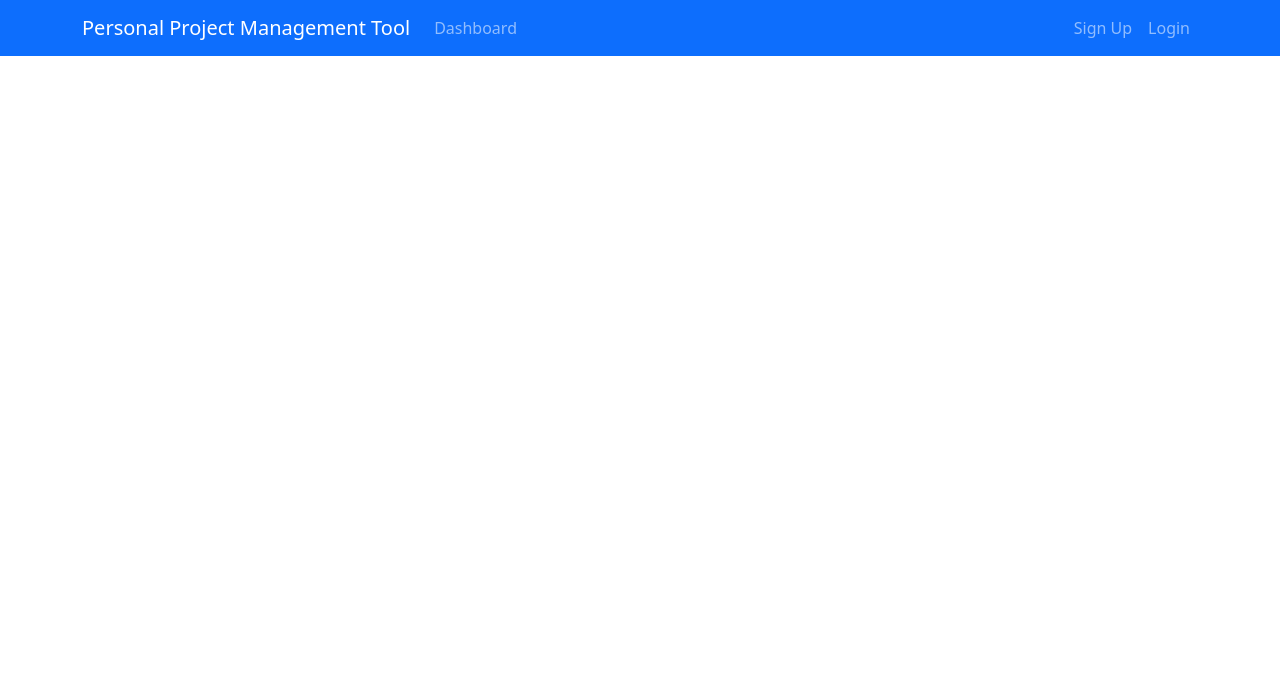
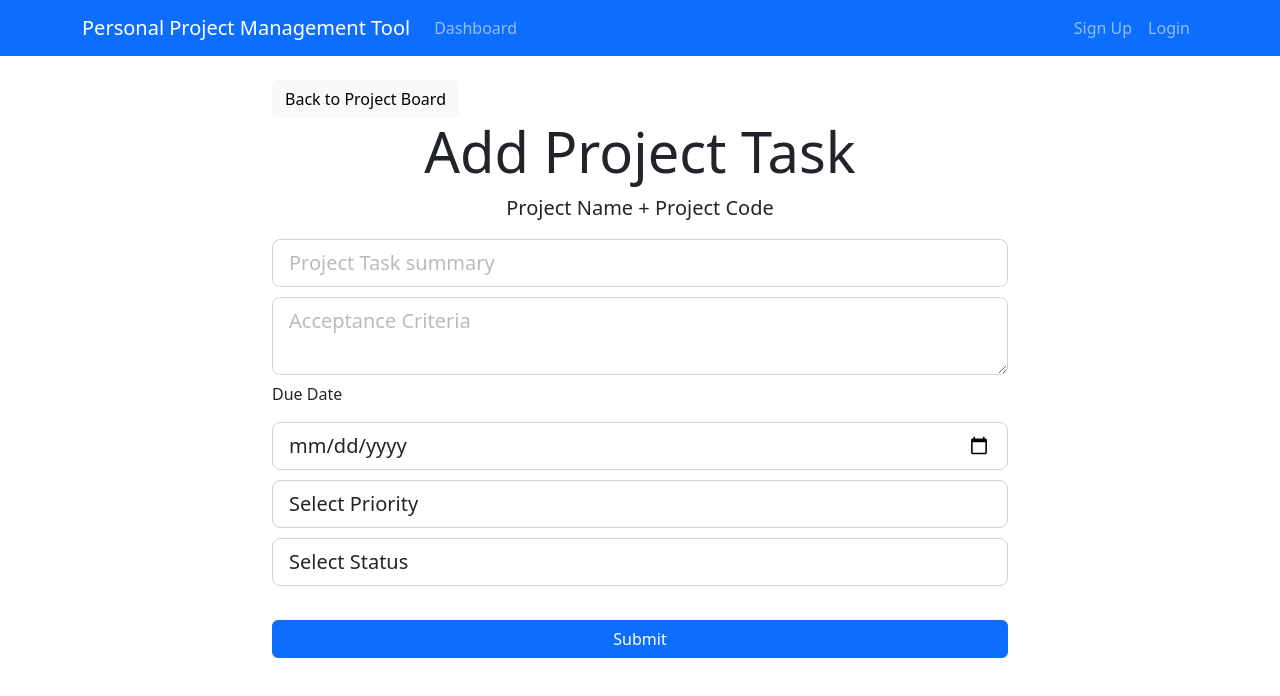
Before and after one commit to AnukulPK/ppmtool-react-client, a React (Create React App) app: page /addProjectTask/1 in a window 1280 px wide. Shown: the top 696 px of the page. Built offline with nearby package versions, Linux system fonts and the light colour scheme.

Commit message:
project board and add project added

```diff
--- a/src/App.js
+++ b/src/App.js
@@ -7,6 +7,8 @@
 import { Provider } from "react-redux";
 import { store } from "./redux/Store";
 import UpdateProject from "./components/Project/UpdateProject";
+import ProjectBoard from "./components/ProjectBoard/ProjectBoard";
+import AddProjectTask from "./components/ProjectBoard/ProjectTasks/AddProjectTask";
 
 function App() {
   return (
@@ -22,6 +24,8 @@
               path="/updateProject/:projectId"
               element={<UpdateProject />}
             />
+            <Route path="/projectBoard/:id" element={<ProjectBoard />} />
+            <Route path="/addProjectTask/:id" element={<AddProjectTask />} />
           </Routes>
         </div>
       </Router>
--- a/src/components/Project/ProjectItem.jsx
+++ b/src/components/Project/ProjectItem.jsx
@@ -23,7 +23,7 @@
           </div>
           <div className="col-md-4 d-none d-lg-block">
             <ul className="list-group">
-              <Link to="/">
+              <Link to={`/projectBoard/${project.projectIdentifier}`}>
                 <li className="list-group-item board">
                   <i className="fa fa-flag-checkered pr-1"> Project Board </i>
                 </li>
--- a/src/components/ProjectBoard/ProjectBoard.js
+++ b/src/components/ProjectBoard/ProjectBoard.js
@@ -1,7 +1,68 @@
 import React from "react";
+import { Link, useParams } from "react-router-dom";
 
 const ProjectBoard = () => {
-  return <div>ProjectBoard</div>;
+  const { id } = useParams();
+  return (
+    <div className="container">
+      <Link to={`/addProjectTask/${id}`} className="btn btn-primary mb-3">
+        <i className="fas fa-plus-circle"> Create Project Task</i>
+      </Link>
+      <br />
+      <hr />
+      <div className="container">
+        <div className="row">
+          <div className="col-md-4">
+            <div className="card text-center mb-2">
+              <div className="card-header bg-secondary text-white">
+                <h3>TO DO</h3>
+              </div>
+            </div>
+
+            {/* <!-- SAMPLE PROJECT TASK STARTS HERE --> */}
+            <div className="card mb-1 bg-light">
+              <div className="card-header text-primary">
+                ID: projectSequence -- Priority: priorityString
+              </div>
+              <div className="card-body bg-light">
+                <h5 className="card-title">project_task.summary</h5>
+                <p className="card-text text-truncate ">
+                  project_task.acceptanceCriteria
+                </p>
+                <Link to={"/"} className="btn btn-primary">
+                  View / Update
+                </Link>
+
+                <button className="btn btn-danger ml-4">Delete</button>
+              </div>
+            </div>
+
+            {/* <!-- SAMPLE PROJECT TASK ENDS HERE --> */}
+          </div>
+          <div class="col-md-4">
+            <div class="card text-center mb-2">
+              <div class="card-header bg-primary text-white">
+                <h3>In Progress</h3>
+              </div>
+            </div>
+            {/* <!-- SAMPLE PROJECT TASK STARTS HERE --> */}
+
+            {/* <!-- SAMPLE PROJECT TASK ENDS HERE --> */}
+          </div>
+          <div class="col-md-4">
+            <div class="card text-center mb-2">
+              <div class="card-header bg-success text-white">
+                <h3>Done</h3>
+              </div>
+            </div>
+            {/* <!-- SAMPLE PROJECT TASK STARTS HERE --> */}
+
+            {/* <!-- SAMPLE PROJECT TASK ENDS HERE --> */}
+          </div>
+        </div>
+      </div>
+    </div>
+  );
 };
 
 export default ProjectBoard;
--- a/src/components/ProjectBoard/ProjectTasks/AddProjectTask.js
+++ b/src/components/ProjectBoard/ProjectTasks/AddProjectTask.js
@@ -1,7 +1,70 @@
 import React from "react";
+import { Link, useParams } from "react-router-dom";
 
 const AddProjectTask = () => {
-  return <div>AddProjectTask</div>;
+  const { id } = useParams();
+  return (
+    <div className="add-PBI">
+      <div className="container">
+        <div className="row">
+          <div className="col-md-8 m-auto">
+            <Link to={`/projectBoard/${id}`} className="btn btn-light">
+              Back to Project Board
+            </Link>
+            <h4 className="display-4 text-center">Add Project Task</h4>
+            <p className="lead text-center">Project Name + Project Code</p>
+            <form className="form-display">
+              <div className="form-group">
+                <input
+                  type="text"
+                  className="form-control form-control-lg"
+                  name="summary"
+                  placeholder="Project Task summary"
+                />
+              </div>
+              <div className="form-group">
+                <textarea
+                  className="form-control form-control-lg"
+                  placeholder="Acceptance Criteria"
+                  name="acceptanceCriteria"
+                ></textarea>
+              </div>
+              <h6>Due Date</h6>
+              <div className="form-group">
+                <input
+                  type="date"
+                  className="form-control form-control-lg"
+                  name="dueDate"
+                />
+              </div>
+              <div className="form-group">
+                <select
+                  className="form-control form-control-lg"
+                  name="priority"
+                >
+                  <option value={0}>Select Priority</option>
+                  <option value={1}>High</option>
+                  <option value={2}>Medium</option>
+                  <option value={3}>Low</option>
+                </select>
+              </div>
+
+              <div className="form-group">
+                <select className="form-control form-control-lg" name="status">
+                  <option value="">Select Status</option>
+                  <option value="TO_DO">TO DO</option>
+                  <option value="IN_PROGRESS">IN PROGRESS</option>
+                  <option value="DONE">DONE</option>
+                </select>
+              </div>
+
+              <input type="submit" className="btn btn-primary btn-block mt-4" />
+            </form>
+          </div>
+        </div>
+      </div>
+    </div>
+  );
 };
 
 export default AddProjectTask;
```
